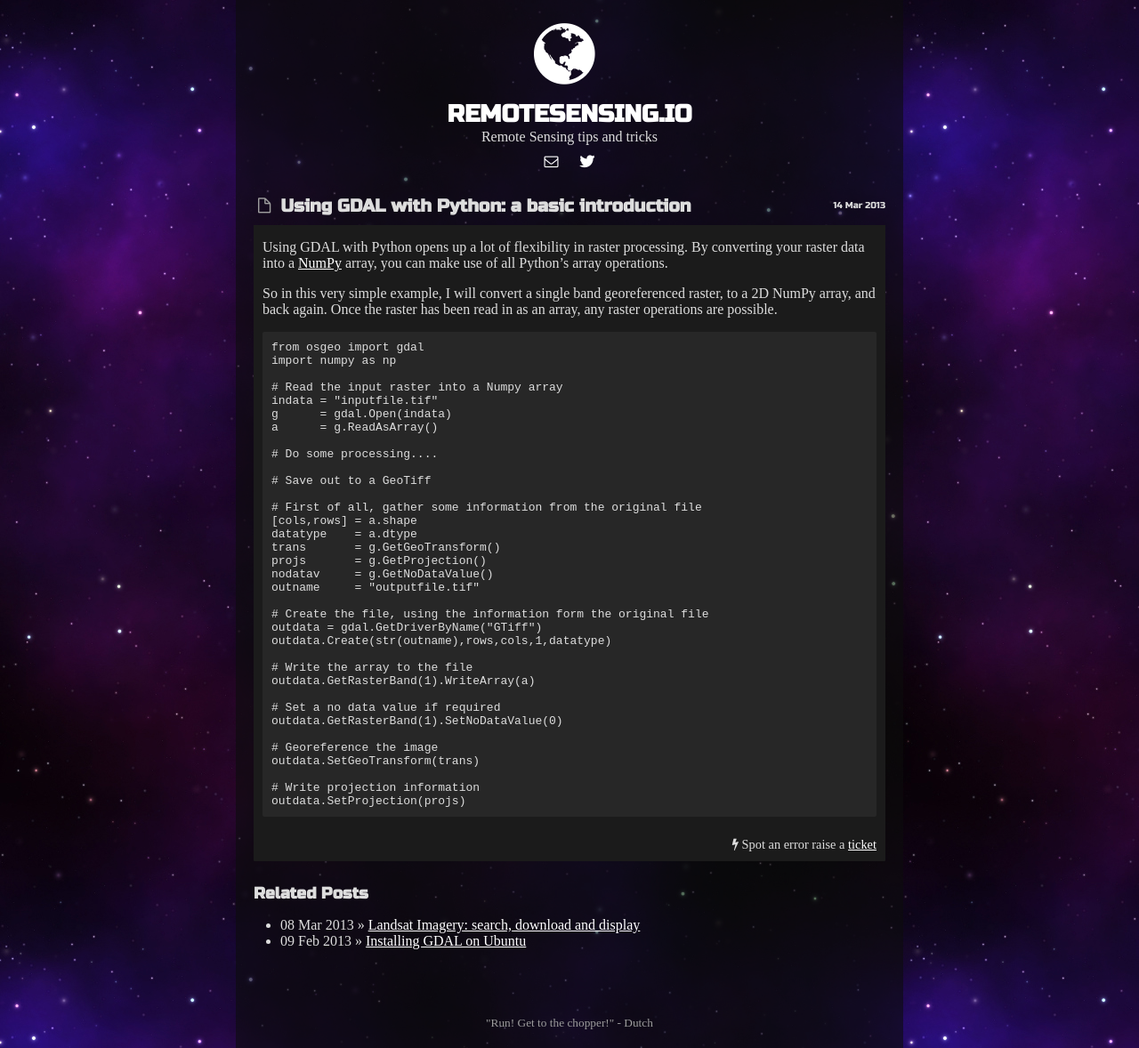
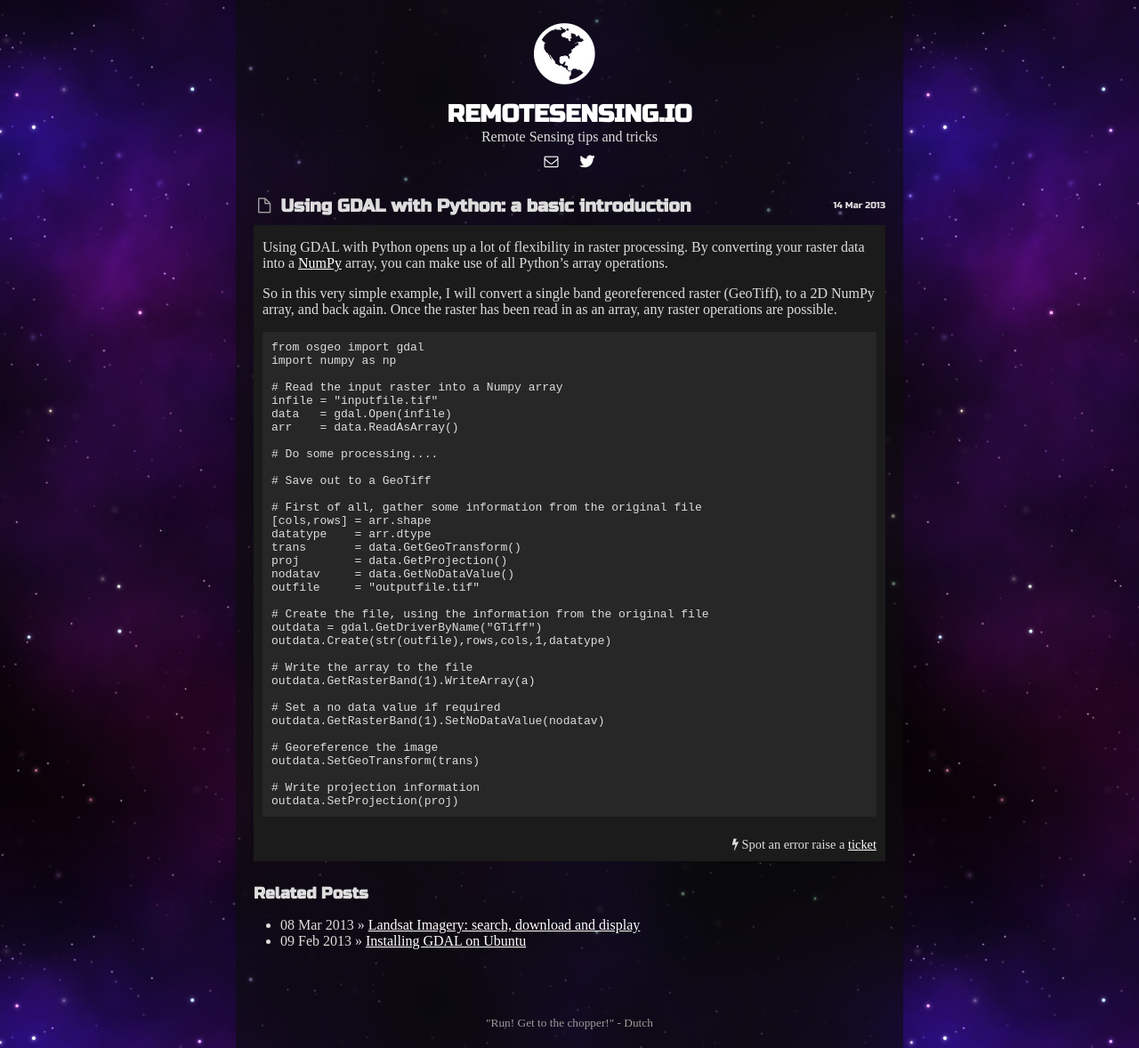
Before and after one commit to geogsci/geogsci.github.com, a Jekyll site: the page built from _posts/2013-03-14-using-gdal-with-python-basic-intro.md, in a window 1280 px wide. Shown: the whole page at 89% size. Built offline with Jekyll 4.4.1, drawn with Linux system fonts in a browser that asks for light colours.

Commit message:
Noticed mistakes in a post, using gdal with python. Made changes

```diff
--- a/_posts/2013-03-14-using-gdal-with-python-basic-intro.md
+++ b/_posts/2013-03-14-using-gdal-with-python-basic-intro.md
@@ -4,40 +4,40 @@ title: "Using GDAL with Python: a basic introduction"
 ---
 Using GDAL with Python opens up a lot of flexibility in raster processing. By converting your raster data into a [NumPy](http://www.numpy.org/) array, you can make use of all Python's array operations.
 
-So in this very simple example, I will convert a single band georeferenced raster, to a 2D NumPy array, and back again. Once the raster has been read in as an array, any raster operations are possible.
+So in this very simple example, I will convert a single band georeferenced raster (GeoTiff), to a 2D NumPy array, and back again. Once the raster has been read in as an array, any raster operations are possible.
 
     from osgeo import gdal
     import numpy as np
 
     # Read the input raster into a Numpy array
-    indata = "inputfile.tif"
-    g      = gdal.Open(indata)
-    a      = g.ReadAsArray()
+    infile = "inputfile.tif"
+    data   = gdal.Open(infile)
+    arr    = data.ReadAsArray()
 
     # Do some processing....
 
     # Save out to a GeoTiff
 
     # First of all, gather some information from the original file
-    [cols,rows] = a.shape
-    datatype    = a.dtype
-    trans       = g.GetGeoTransform()
-    projs       = g.GetProjection()
-    nodatav     = g.GetNoDataValue()
-    outname     = "outputfile.tif"
+    [cols,rows] = arr.shape
+    datatype    = arr.dtype
+    trans       = data.GetGeoTransform()
+    proj        = data.GetProjection()
+    nodatav     = data.GetNoDataValue()
+    outfile     = "outputfile.tif"
 
-    # Create the file, using the information form the original file
+    # Create the file, using the information from the original file
     outdata = gdal.GetDriverByName("GTiff")
-    outdata.Create(str(outname),rows,cols,1,datatype)
+    outdata.Create(str(outfile),rows,cols,1,datatype)
 
     # Write the array to the file
     outdata.GetRasterBand(1).WriteArray(a)
 
     # Set a no data value if required
-    outdata.GetRasterBand(1).SetNoDataValue(0)
+    outdata.GetRasterBand(1).SetNoDataValue(nodatav)
 
     # Georeference the image
     outdata.SetGeoTransform(trans)
 
     # Write projection information
-    outdata.SetProjection(projs)
+    outdata.SetProjection(proj)
```
